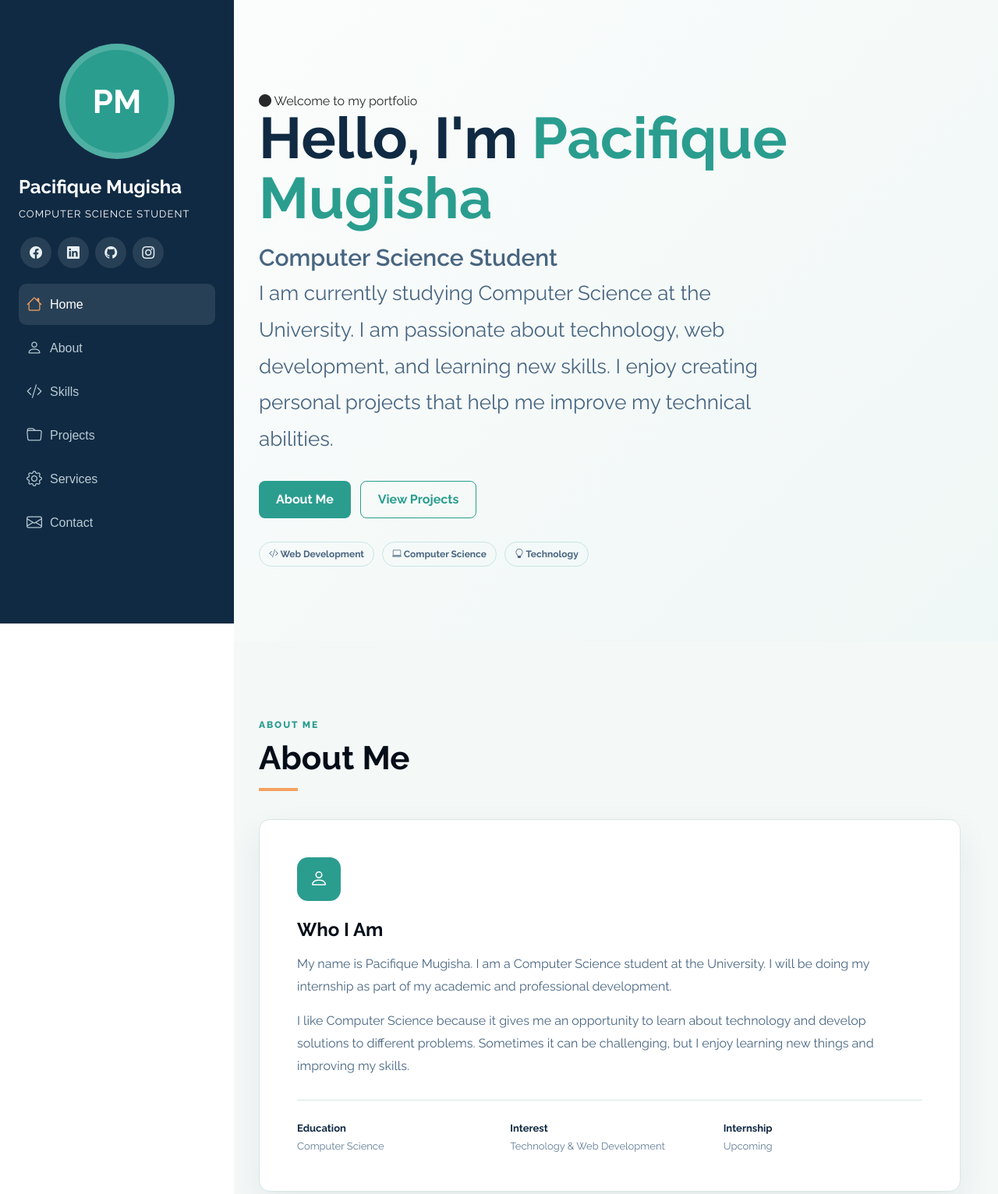
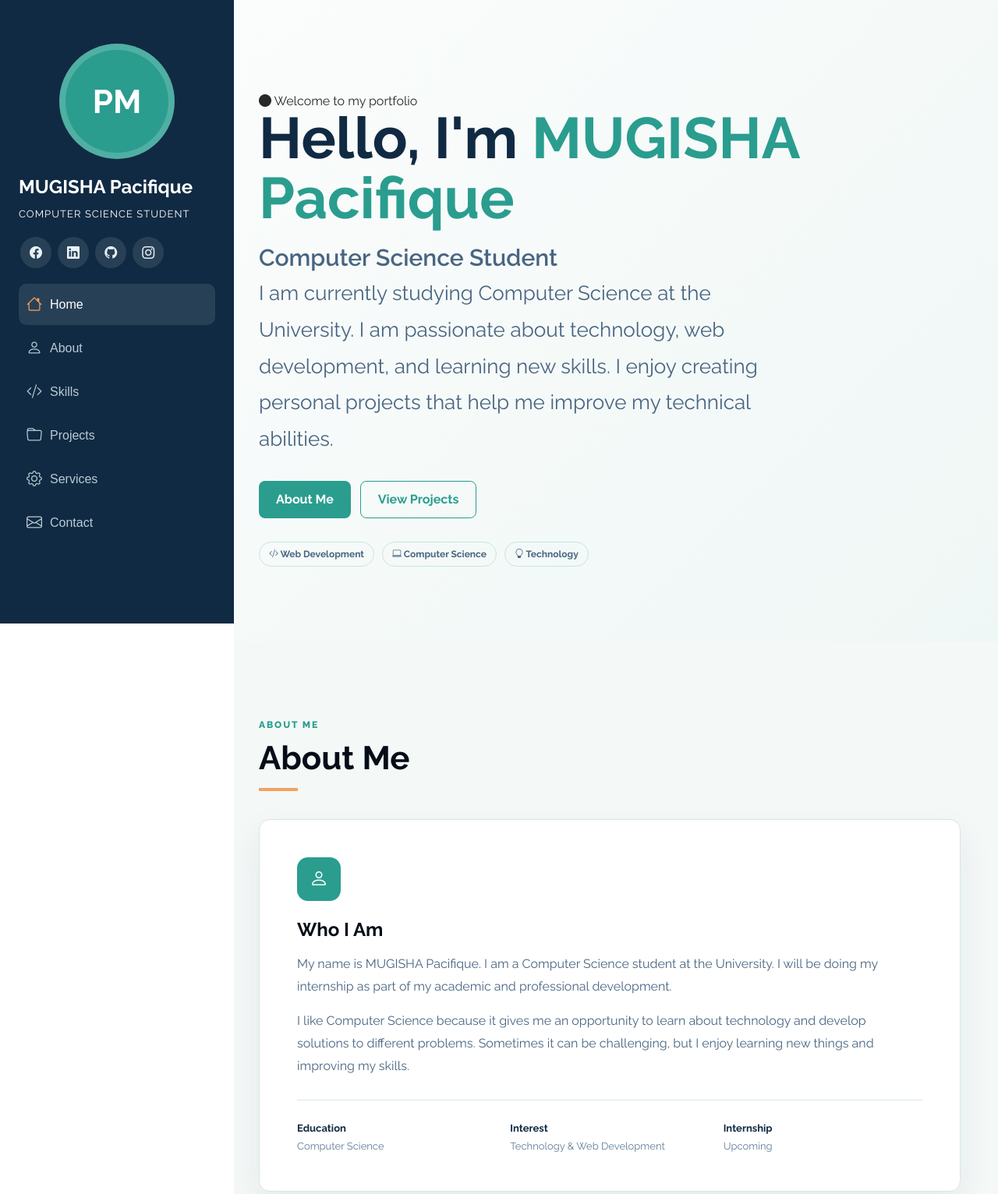
Before and after one commit to ITpacifique/mugishapacifique.github.com, a plain HTML site: page index.html in a window 1280 px wide. Shown: the top 1532 px of the page at 78% size. Drawn offline with nearby package versions, Linux system fonts and the light colour scheme.

Commit message:
Update portfolio name

```diff
--- a/index.html
+++ b/index.html
@@ -30,7 +30,7 @@
     </div>
 
     <div class="logo">
-        <h1>Pacifique Mugisha</h1>
+        <h1>MUGISHA Pacifique</h1>
     </div>
 
     <p class="profile-role">Computer Science Student</p>
@@ -120,7 +120,7 @@
                 </div>
 
                 <h2>
-                    Hello, I'm <span>Pacifique Mugisha</span>
+                    Hello, I'm <span>MUGISHA Pacifique</span>
                 </h2>
 
                 <div class="hero-subtitle">
@@ -191,7 +191,7 @@
                 <h3>Who I Am</h3>
 
                 <p>
-                    My name is Pacifique Mugisha. I am a Computer Science
+                    My name is MUGISHA Pacifique. I am a Computer Science
                     student at the University. I will be doing my internship
                     as part of my academic and professional development.
                 </p>
@@ -514,7 +514,7 @@
 
                     <div>
                         <h3>Name</h3>
-                        <p>Pacifique Mugisha</p>
+                        <p>MUGISHA Pacifique</p>
                     </div>
 
                 </div>
@@ -603,7 +603,7 @@
     <div class="container">
 
         <div class="copyright">
-            © <strong class="sitename">Pacifique Mugisha</strong>.
+            © <strong class="sitename">MUGISHA Pacifique</strong>.
             All Rights Reserved.
         </div>
 
```
